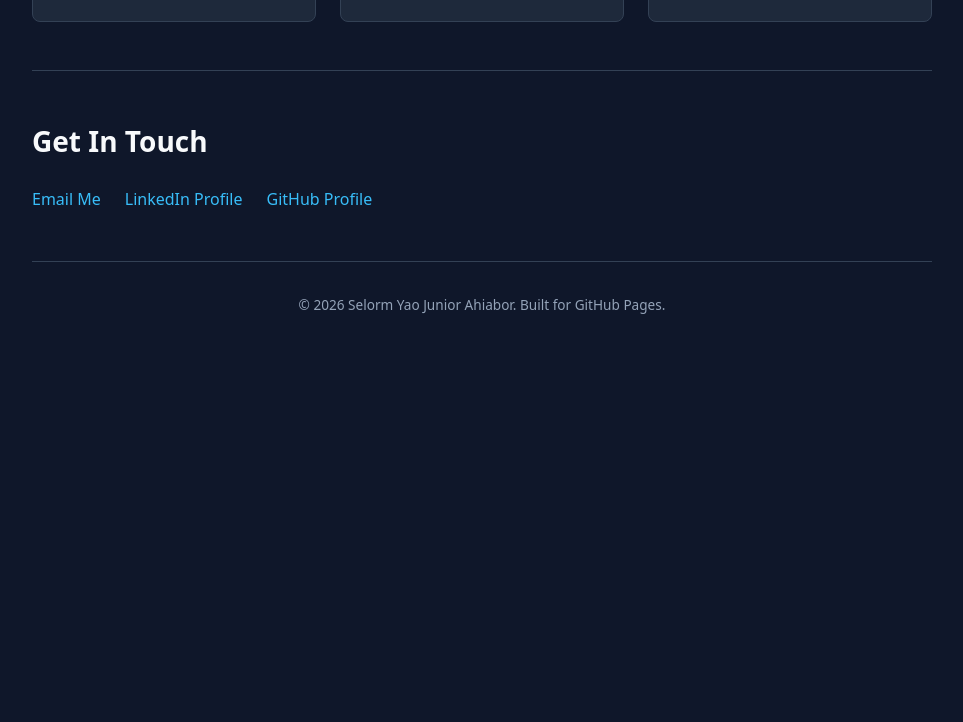
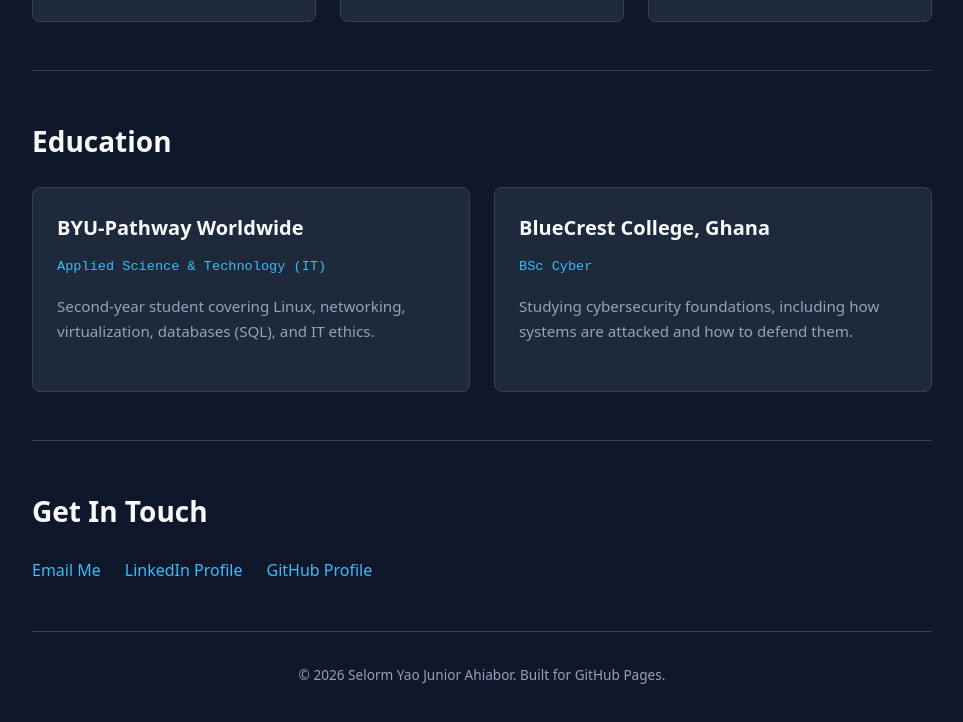
Before and after one commit to McSelorm/Portfolio-For-selorm, a plain HTML site: page index.html in a window 1280 px wide. Shown: the part 1063-1785 px from the top of the page, without its empty margins (158-1121 px from the left). Before the commit the page ends 1443 px from the top, so only its background shows below. Drawn offline with Linux system fonts and the light colour scheme.

Commit message:
Add Education section
Co-Authored-By: Claude Opus 5.5 <noreply@anthropic.com>
Claude-Session: https://claude.ai/code/session_01TFJBkg9PjZQqyeGUGfL3z7

```diff
--- a/index.html
+++ b/index.html
@@ -232,6 +232,27 @@
             </div>
         </section>
 
+        <!-- Education Section -->
+        <section>
+            <h2>Education</h2>
+            <div class="projects-grid">
+                <div class="project-card">
+                    <div>
+                        <h3>BYU-Pathway Worldwide</h3>
+                        <div class="project-tech">Applied Science & Technology (IT)</div>
+                        <p>Second-year student covering Linux, networking, virtualization, databases (SQL), and IT ethics.</p>
+                    </div>
+                </div>
+                <div class="project-card">
+                    <div>
+                        <h3>BlueCrest College, Ghana</h3>
+                        <div class="project-tech">BSc Cyber</div>
+                        <p>Studying cybersecurity foundations, including how systems are attacked and how to defend them.</p>
+                    </div>
+                </div>
+            </div>
+        </section>
+
         <!-- Contact Section -->
         <section>
             <h2>Get In Touch</h2>
```
